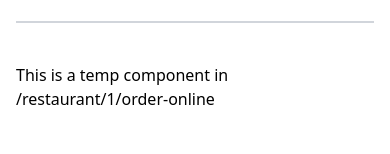
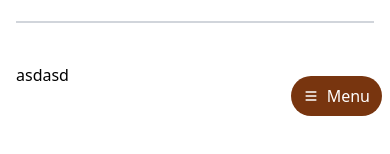
Before and after one commit to awma-Mi-Na/zomato-master, a React (Create React App) app in the folder client/: page /restaurant/1/order-online in a window 390 px wide. Shown: the part 720-874 px from the top of the page. Built offline with nearby package versions, Linux system fonts and the light colour scheme.

Commit message:
order online page update, added floating menu button for mobile

```diff
--- a/client/src/App.jsx
+++ b/client/src/App.jsx
@@ -8,6 +8,7 @@ import Temp from "./components/temp";
 // import components
 import Home from "./Pages/Home";
 import Overview from "./Pages/Restaurant/Overview";
+import OrderOnline from "./Pages/Restaurant/OrderOnline";
 
 function App() {
   return (
@@ -28,7 +29,7 @@ function App() {
       <RestaurantHOC
         path="/restaurant/:id/order-online"
         exact
-        component={Temp}
+        component={OrderOnline}
       />
       <RestaurantHOC path="/restaurant/:id/reviews" exact component={Temp} />
       <RestaurantHOC path="/restaurant/:id/menu" exact component={Temp} />
--- /dev/null
+++ b/client/src/Pages/Restaurant/OrderOnline.jsx
@@ -0,0 +1,12 @@
+import FloatingMenuBtn from "../../components/restaurant/OrderOnline/FloatingMenuBtn";
+
+const OrderOnline = () => {
+  return (
+    <>
+      <div className="w-full">asdasd</div>
+      <FloatingMenuBtn />
+    </>
+  );
+};
+
+export default OrderOnline;
--- /dev/null
+++ b/client/src/components/restaurant/OrderOnline/FloatingMenuBtn.jsx
@@ -0,0 +1,32 @@
+import { useState } from "react";
+import { HiMenu } from "react-icons/hi";
+import { MdClose } from "react-icons/md";
+
+// componentes
+import MenuListContainer from "./MenuListContainer";
+
+const FloatingMenuBtn = () => {
+  const [isClicked, setIsClicked] = useState(false);
+  const toggleMenu = () => setIsClicked((prev) => !prev);
+
+  return (
+    <>
+      <div className="flex flex-col items-end fixed bottom-2 right-2 w-8/12 gap-2 md:hidden">
+        {isClicked && (
+          <div className="bg-white w-full h-56 overflow-y-scroll p-3">
+            <MenuListContainer />
+          </div>
+        )}
+        <button
+          className=" text-white flex items-center gap-2 bg-yellow-900 px-3 py-2 rounded-full md:hidden"
+          onClick={toggleMenu}
+        >
+          {isClicked ? <MdClose /> : <HiMenu />}
+          Menu
+        </button>
+      </div>
+    </>
+  );
+};
+
+export default FloatingMenuBtn;
--- /dev/null
+++ b/client/src/components/restaurant/OrderOnline/MenuCategory.jsx
@@ -0,0 +1,20 @@
+import classnames from "classnames";
+
+const MenuCategory = (props) => {
+  return (
+    <>
+      <div
+        className={classnames({
+          "text-zmtcolor-400 px-1 py-2 border-r-2 border-zmtcolor-400 bg-zmtcolor-50":
+            props.isActive,
+        })}
+      >
+        <h3 id={props.name} onClick={props.onClickHandler}>
+          {props.name}({props.items.length})
+        </h3>
+      </div>
+    </>
+  );
+};
+
+export default MenuCategory;
--- /dev/null
+++ b/client/src/components/restaurant/OrderOnline/MenuListContainer.jsx
@@ -0,0 +1,27 @@
+import { useState } from "react";
+
+// components
+import MenuCategory from "./MenuCategory";
+
+const MenuListContainer = (props) => {
+  const [selected, setSelected] = useState("");
+
+  const onClickHandler = (e) => {
+    if (e.target.id) setSelected(e.target.id);
+    return;
+  };
+  return (
+    <>
+      <div className="w-full flex flex-col gap-2">
+        <MenuCategory
+          name="Recommended"
+          items={["", ""]}
+          onClickHandler={onClickHandler}
+          isActive={selected === "Recommended"}
+        />
+      </div>
+    </>
+  );
+};
+
+export default MenuListContainer;
```
Also changed, not shown: 1 other file (tests, documents, lock files or other folders).
